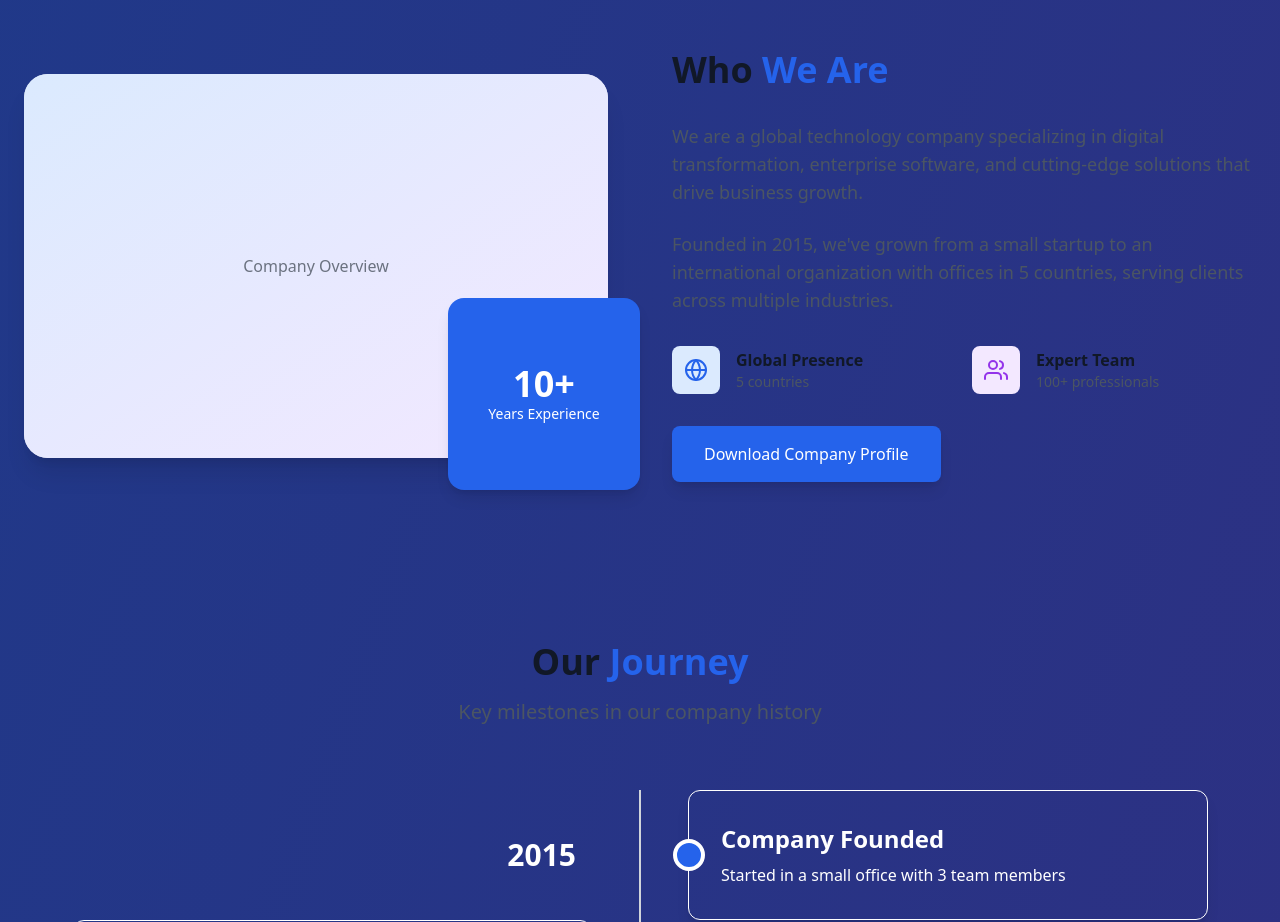
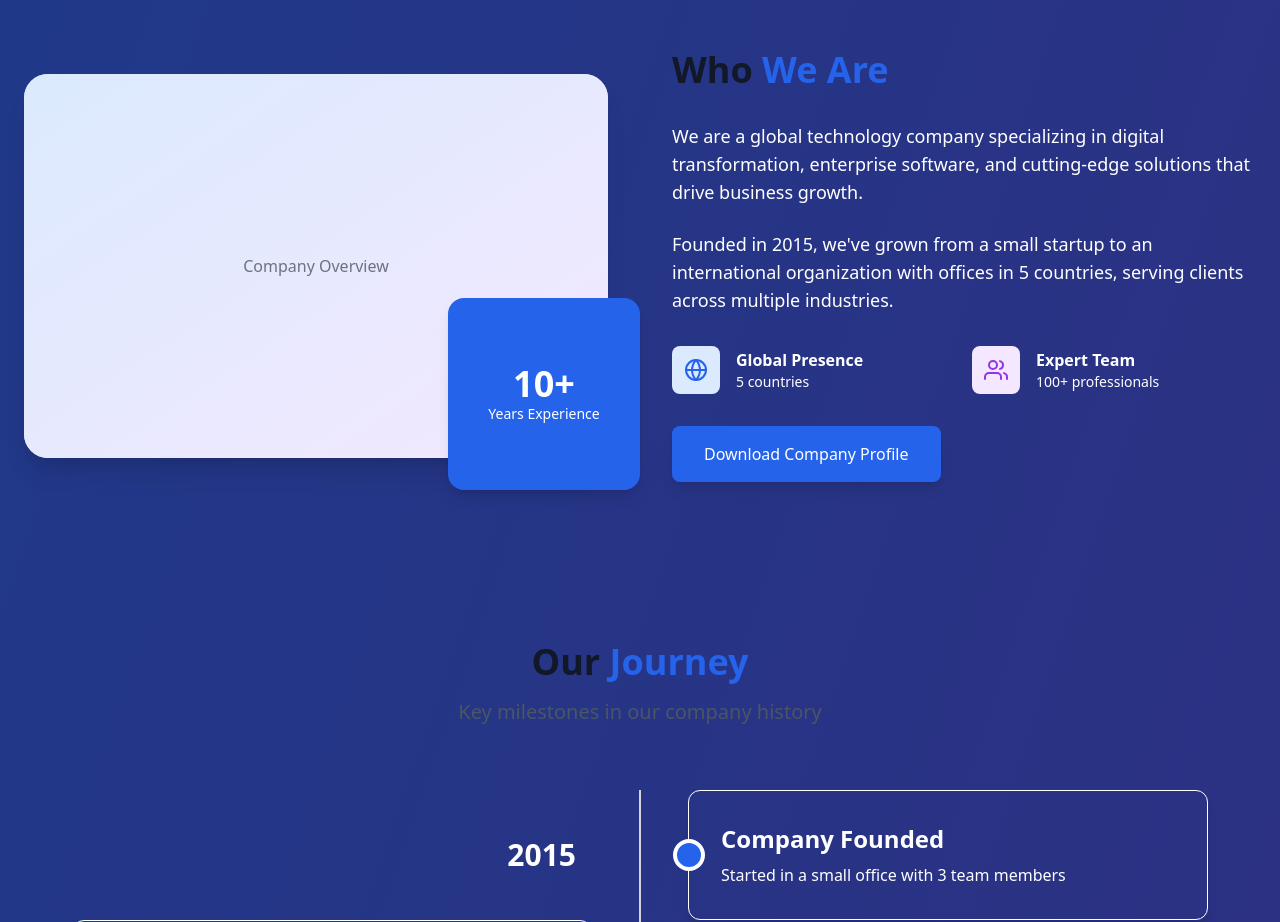
Before and after one commit to somu46/rayndi, a React (Create React App) app: page /company in a window 1280 px wide. Shown: the part 1020-1942 px from the top of the page. Built offline with nearby package versions, Linux system fonts and the light colour scheme.

Commit message:
`Updated logoSlider.js and Company.jsx with logo and text color changes`

```diff
--- a/src/Components/UIVerse/logoSlider.js
+++ b/src/Components/UIVerse/logoSlider.js
@@ -1,17 +1,17 @@
 import React from 'react';
-
+import logo from '../../Assets/try-demo.png';
 const LogoSlider = () => {
   const logos = [
-    { src: '', alt: 'logo-0' },
-    { src: '', alt: 'logo-1' },
-    { src: '', alt: 'logo-2' },
-    { src: '', alt: 'logo-3' },
-    { src: '', alt: 'logo-4' },
-    { src: '', alt: 'logo-5' },
-    { src: '', alt: 'logo-6' },
-    { src: '', alt: 'logo-7' },
-    { src: '', alt: 'logo-8' },
-    { src: '', alt: 'logo-9' },
+    { src: logo, alt: 'logo-0' },
+    { src: logo, alt: 'logo-1' },
+    { src: logo, alt: 'logo-2' },
+    { src: logo, alt: 'logo-3' },
+    { src: logo, alt: 'logo-4' },
+    { src: logo, alt: 'logo-5' },
+    { src: logo, alt: 'logo-6' },
+    { src: logo, alt: 'logo-7' },
+    { src: logo, alt: 'logo-8' },
+    { src: logo, alt: 'logo-9' },
 
   ];
 
@@ -19,12 +19,12 @@ const LogoSlider = () => {
   const duplicatedLogos = [...logos, ...logos];
 
   return (
-    <section className="logo-slider overflow-x-hidden sm:overflow-x-auto py-8">
-      <div className="border-b border-gray-300">
+    <section className="logo-slider overflow-x-hidden  py-8 ">
+      <div className="">
         <div className="relative">
-          <div className="slide-track flex animate-[scroll_20s_linear_infinite] hover:animation-pause">
+          <div className="slide-track flex animate-[scroll_20s_linear_infinite] hover:animation-pause ">
             {duplicatedLogos.map((logo, index) => (
-              <div key={index} className="slide flex-shrink-0">
+              <div key={index} className="slide flex-shrink-0 ">
                 <img
                   className="h-[91px] mr-[52px]"
                   loading="lazy"
--- a/src/Pages/Company/Company.jsx
+++ b/src/Pages/Company/Company.jsx
@@ -149,10 +149,10 @@ const CompanyPage = () => {
               <h2 className="text-4xl font-bold mb-8 text-gray-900">
                 Who <span className="text-blue-600">We Are</span>
               </h2>
-              <p className="text-lg text-gray-600 mb-6">
+              <p className="text-lg text-white mb-6">
                 We are a global technology company specializing in digital transformation, enterprise software, and cutting-edge solutions that drive business growth.
               </p>
-              <p className="text-lg text-gray-600 mb-8">
+              <p className="text-lg text-white mb-8">
                 Founded in 2015, we've grown from a small startup to an international organization with offices in 5 countries, serving clients across multiple industries.
               </p>
               <div className="grid grid-cols-2 gap-4 mb-8">
@@ -161,8 +161,8 @@ const CompanyPage = () => {
                     <FiGlobe className="text-blue-600 w-6 h-6" />
                   </div>
                   <div>
-                    <div className="font-bold text-gray-900">Global Presence</div>
-                    <div className="text-sm text-gray-600">5 countries</div>
+                    <div className="font-bold text-white">Global Presence</div>
+                    <div className="text-sm text-white">5 countries</div>
                   </div>
                 </div>
                 <div className="flex items-center">
@@ -170,8 +170,8 @@ const CompanyPage = () => {
                     <FiUsers className="text-purple-600 w-6 h-6" />
                   </div>
                   <div>
-                    <div className="font-bold text-gray-900">Expert Team</div>
-                    <div className="text-sm text-gray-600">100+ professionals</div>
+                    <div className="font-bold text-white">Expert Team</div>
+                    <div className="text-sm text-white">100+ professionals</div>
                   </div>
                 </div>
               </div>
```
Also changed, not shown: src/Assets/try-demo.png (added).
